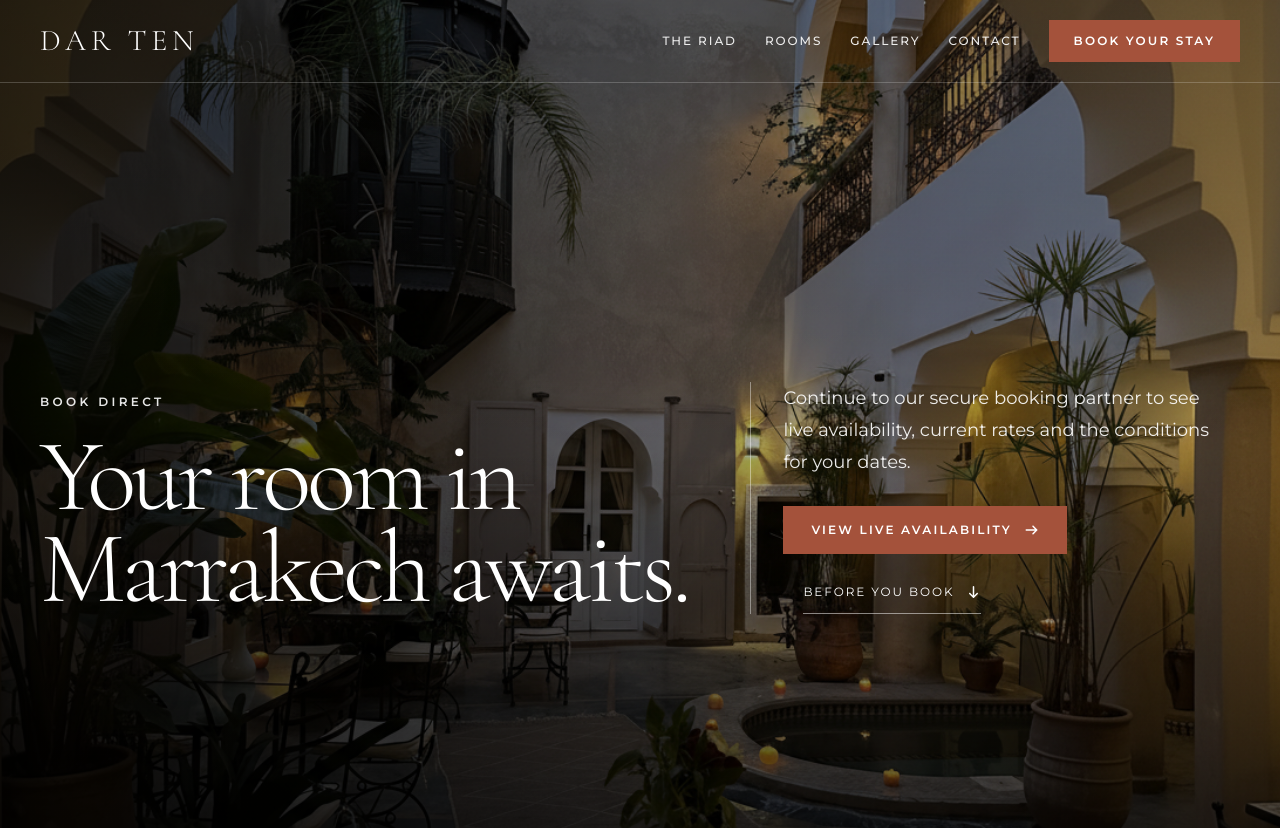
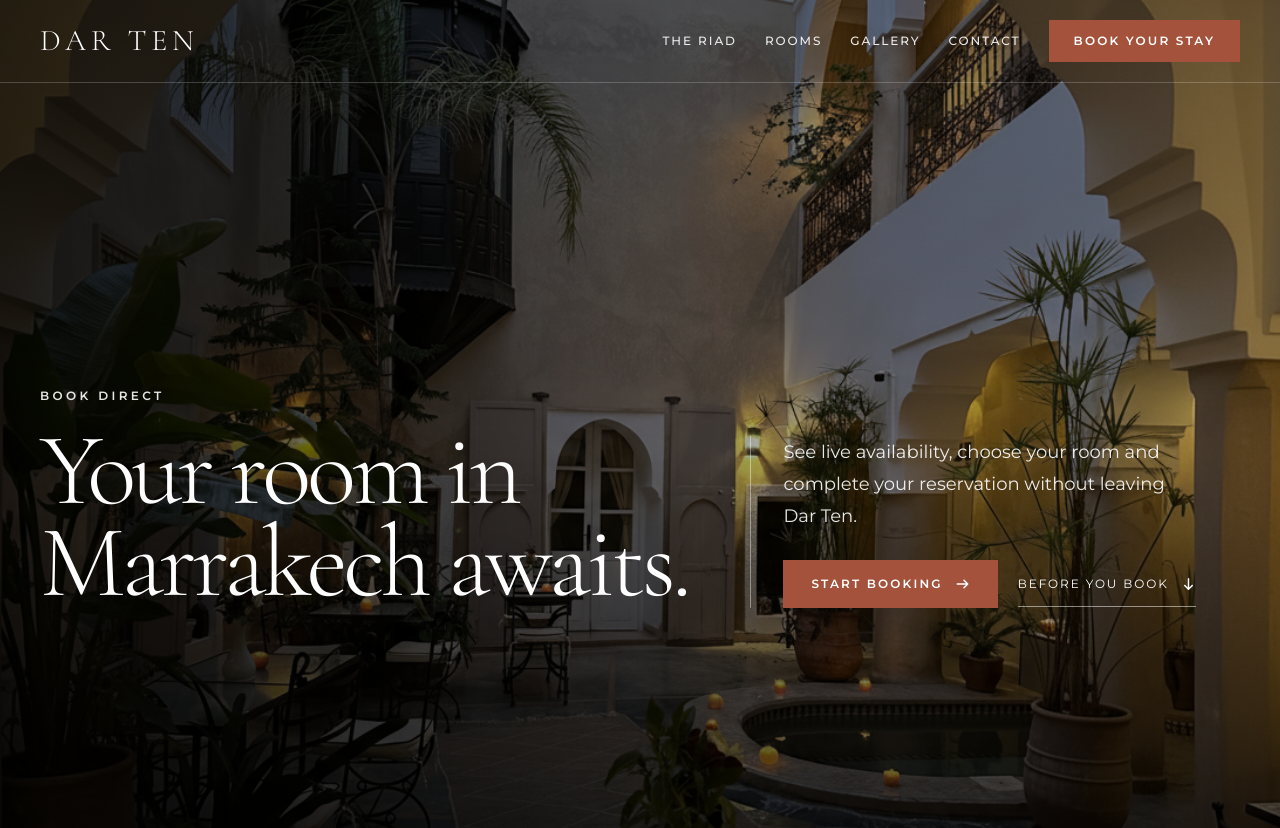
Before and after one commit to yassinejoundi/riad-dar-ten, a Next.js app: page /book in a window 1280 px wide. Shown: the top 828 px of the page. Built offline with nearby package versions, Linux system fonts and the light colour scheme; a web font is replaced by a local one.

Commit message:
feat: embed the booking process

```diff
--- a/components/booking/BookingHero.tsx
+++ b/components/booking/BookingHero.tsx
@@ -5,8 +5,6 @@ import Link from "next/link"
 import { motion } from "motion/react"
 import { FontAwesomeIcon } from "@fortawesome/react-fontawesome"
 import { faArrowDown, faArrowRight } from "@fortawesome/free-solid-svg-icons"
-
-const bookingUrl = "https://riad-dar-ten.amenitiz.io/fr/booking/room"
 
 export function BookingHero() {
   return (
@@ -16,7 +14,7 @@ export function BookingHero() {
       <div className="relative mx-auto flex min-h-[850px] max-w-[1440px] items-end px-5 pb-16 pt-32 text-white md:min-h-[900px] md:px-10 md:pb-20 lg:h-full lg:items-center lg:pb-0 lg:pt-24">
         <div className="grid w-full gap-12 lg:grid-cols-[1.15fr_.85fr] lg:items-end">
           <motion.div initial={{ opacity: 0, y: 30 }} animate={{ opacity: 1, y: 0 }} transition={{ duration: 1, ease: [0.22, 1, 0.36, 1] }}><p className="mb-5 font-sans text-xs font-semibold uppercase tracking-[.28em] text-white/90">Book direct</p><h1 className="max-w-4xl text-balance font-serif text-[clamp(4rem,8vw,8rem)] font-light leading-[.9] tracking-[-.04em]">Your room in Marrakech awaits.</h1></motion.div>
-          <motion.div className="border-l border-white/40 pl-6 md:pl-8" initial={{ opacity: 0 }} animate={{ opacity: 1 }} transition={{ duration: .8, delay: .25 }}><p className="max-w-md text-pretty font-sans text-base leading-7 text-white/90 md:text-lg md:leading-8">Continue to our secure booking partner to see live availability, current rates and the conditions for your dates.</p><a href={bookingUrl} target="_blank" rel="noreferrer" className="group mt-7 inline-flex min-h-12 items-center gap-3 bg-terracotta px-7 py-4 font-sans text-xs font-semibold uppercase tracking-[.18em] hover:bg-deep-spice">View live availability <FontAwesomeIcon icon={faArrowRight} className="size-3 transition-transform group-hover:translate-x-1" /></a><Link href="#before-you-book" className="ml-0 mt-4 flex min-h-11 w-fit items-center gap-3 border-b border-white/50 font-sans text-xs uppercase tracking-[.16em] hover:border-white sm:ml-5 sm:inline-flex">Before you book <FontAwesomeIcon icon={faArrowDown} className="size-3" /></Link></motion.div>
+          <motion.div className="border-l border-white/40 pl-6 md:pl-8" initial={{ opacity: 0 }} animate={{ opacity: 1 }} transition={{ duration: .8, delay: .25 }}><p className="max-w-md text-pretty font-sans text-base leading-7 text-white/90 md:text-lg md:leading-8">See live availability, choose your room and complete your reservation without leaving Dar Ten.</p><Link href="#booking-engine" className="group mt-7 inline-flex min-h-12 items-center gap-3 bg-terracotta px-7 py-4 font-sans text-xs font-semibold uppercase tracking-[.18em] hover:bg-deep-spice">Start booking <FontAwesomeIcon icon={faArrowRight} className="size-3 transition-transform group-hover:translate-x-1" /></Link><Link href="#before-you-book" className="ml-0 mt-4 flex min-h-11 w-fit items-center gap-3 border-b border-white/50 font-sans text-xs uppercase tracking-[.16em] hover:border-white sm:ml-5 sm:inline-flex">Before you book <FontAwesomeIcon icon={faArrowDown} className="size-3" /></Link></motion.div>
         </div>
       </div>
     </section>
--- a/components/booking/BookingSection.tsx
+++ b/components/booking/BookingSection.tsx
@@ -18,7 +18,18 @@ export function BookingSection() {
 
       <section className="bg-midnight-blue py-24 text-cream md:py-36"><div className="mx-auto max-w-[1440px] px-5 md:px-10"><div className="mb-14 flex flex-col justify-between gap-8 md:flex-row md:items-end"><div><p className="mb-5 font-sans text-xs font-semibold uppercase tracking-[.24em] text-saffron-gold">Choose your atmosphere</p><h2 className="text-balance font-serif text-5xl font-light leading-[1.02] md:text-7xl">Six rooms, one quiet house.</h2></div><Link href="/rooms" className="group inline-flex min-h-11 items-center gap-3 self-start border-b border-cream/40 font-sans text-xs uppercase tracking-[.18em] hover:border-cream md:self-auto">Compare every room <FontAwesomeIcon icon={faArrowRight} className="size-3 transition-transform group-hover:translate-x-1" /></Link></div><div className="grid gap-4 sm:grid-cols-2 lg:grid-cols-3">{rooms.map((room) => <Link key={room.slug} href={`/rooms/${room.slug}`} className="group relative aspect-[4/5] overflow-hidden"><Image src={room.image} alt={`${room.name} double room`} fill sizes="(max-width: 640px) 100vw, 33vw" className="object-cover transition-transform duration-700 group-hover:scale-[1.035]" /><div className="absolute inset-0 bg-gradient-to-t from-black/75 via-transparent to-transparent" /><div className="absolute inset-x-0 bottom-0 p-6 text-white"><h3 className="font-serif text-4xl font-light">{room.name}</h3><p className="mt-2 font-sans text-sm leading-6 text-white/90">{room.tone}</p></div></Link>)}</div></div></section>
 
-      <section className="bg-[#e7ddcf] py-24 md:py-32"><div className="mx-auto grid max-w-[1320px] gap-10 px-5 md:px-10 lg:grid-cols-[1fr_auto] lg:items-center"><div><p className="mb-4 font-sans text-xs font-semibold uppercase tracking-[.24em] text-terracotta">Ready when you are</p><h2 className="text-balance font-serif text-5xl font-light leading-[1.02] md:text-7xl">See what is available.</h2><p className="mt-5 max-w-xl text-pretty font-sans text-base leading-7 text-midnight-blue/75">The secure booking engine opens in a new tab so you can check dates without losing this page.</p></div><a href={bookingUrl} target="_blank" rel="noreferrer" className="group inline-flex min-h-14 items-center justify-between gap-8 bg-terracotta px-8 py-5 font-sans text-xs font-semibold uppercase tracking-[.18em] text-white hover:bg-deep-spice">Open booking <FontAwesomeIcon icon={faArrowRight} className="size-3 transition-transform group-hover:translate-x-1" /></a></div></section>
+      <section id="booking-engine" className="bg-[#e7ddcf] py-24 md:py-32">
+        <div className="mx-auto max-w-[1320px] px-5 md:px-10">
+          <div className="mb-10 grid gap-8 lg:grid-cols-2 lg:items-end">
+            <div><p className="mb-4 font-sans text-xs font-semibold uppercase tracking-[.24em] text-terracotta">Book your stay</p><h2 className="text-balance font-serif text-5xl font-light leading-[1.02] md:text-7xl">Choose your dates.</h2></div>
+            <p className="max-w-lg text-pretty font-sans text-base leading-7 text-midnight-blue/75 lg:justify-self-end">Live availability, rates and booking conditions are securely provided by the riad&apos;s reservation system below.</p>
+          </div>
+          <div className="overflow-hidden border border-midnight-blue/15 bg-white shadow-[0_20px_60px_rgba(32,41,37,0.12)]">
+            <iframe src={bookingUrl} title="Riad Dar Ten secure booking system" className="h-[900px] w-full md:h-[1050px]" allow="payment" loading="eager" />
+          </div>
+          <p className="mt-5 text-pretty font-sans text-sm leading-6 text-midnight-blue/70">If the reservation system does not appear, <a href={bookingUrl} target="_blank" rel="noreferrer" className="font-semibold text-terracotta underline decoration-terracotta/40 underline-offset-4 hover:decoration-terracotta">open the secure booking page</a> or <Link href="/contact" className="font-semibold text-terracotta underline decoration-terracotta/40 underline-offset-4 hover:decoration-terracotta">contact us directly</Link>.</p>
+        </div>
+      </section>
     </div>
   )
 }
```
